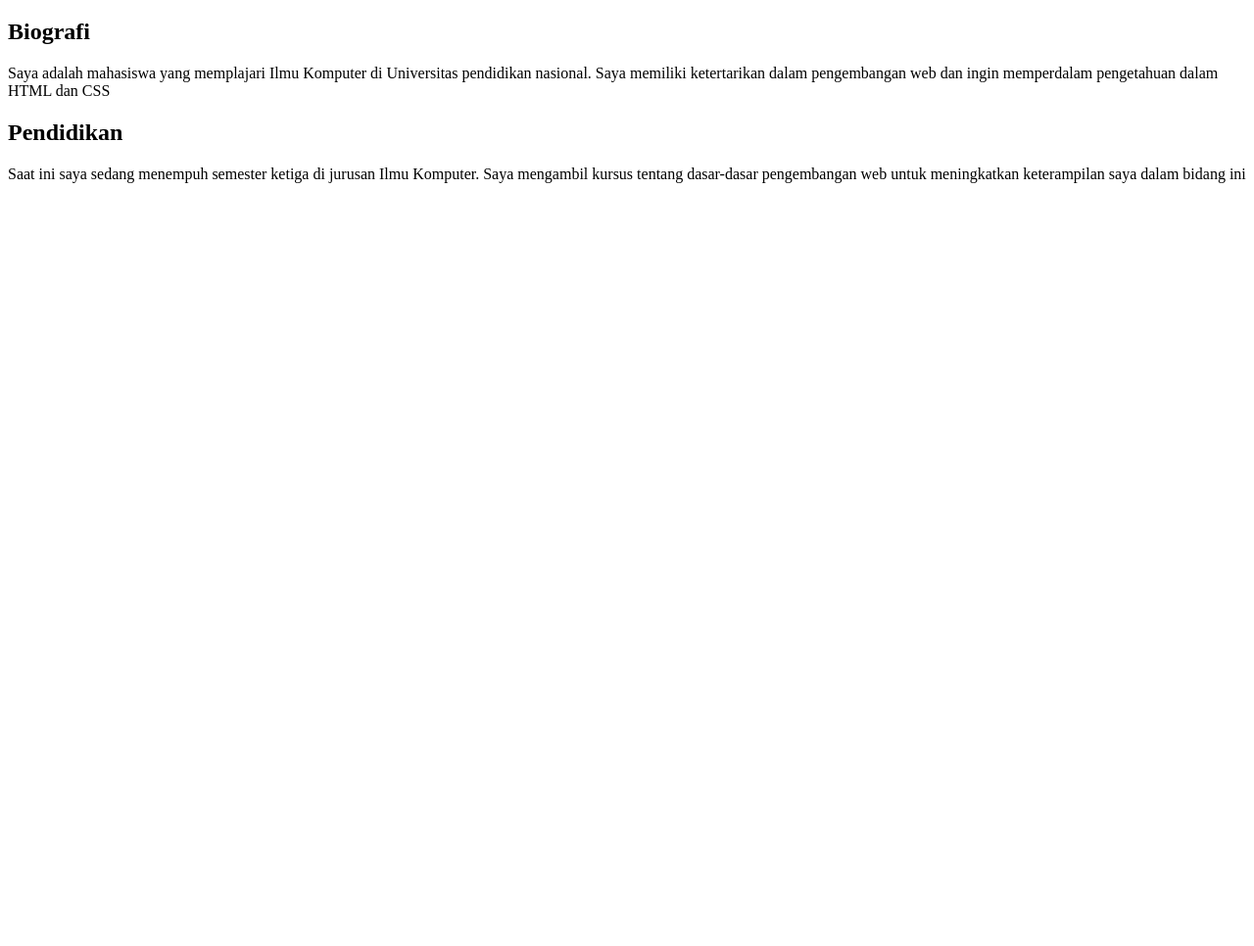
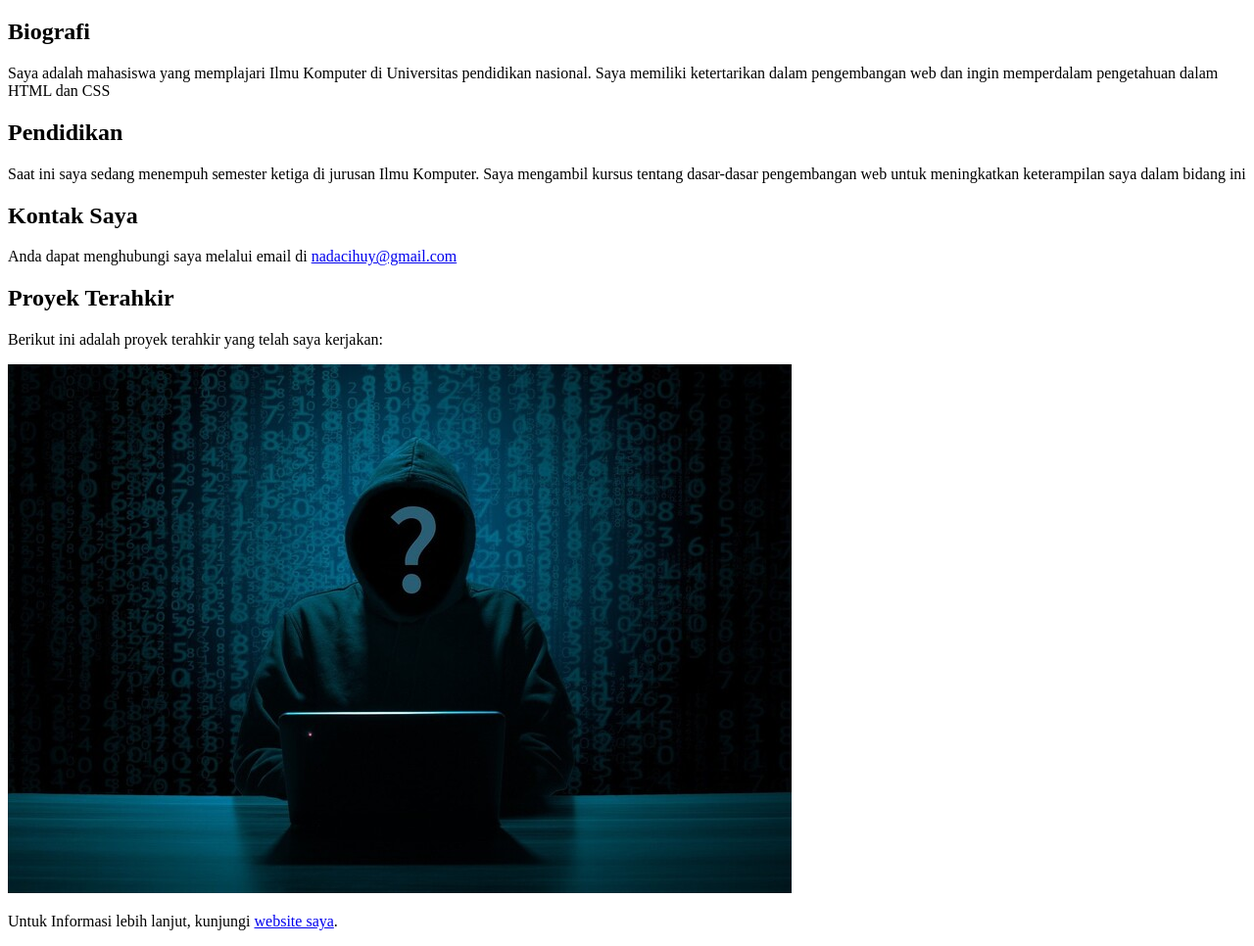
Before and after one commit to Torortutsq/PRAKTIKUM_HTML, a plain HTML site: page index.html in a window 1280 px wide. Shown: the part 61-1027 px from the top of the page at 98% size. Before the commit the page ends 800 px from the top, so only its background shows below. Drawn offline with Linux system fonts and the light colour scheme.

Commit message:
Membuat Hyperlink dan menambahkan gambar

```diff
--- a/index.html
+++ b/index.html
@@ -17,5 +17,15 @@
     <p> Saat ini saya sedang menempuh semester ketiga di jurusan Ilmu Komputer. Saya mengambil kursus tentang dasar-dasar
         pengembangan web untuk meningkatkan keterampilan saya dalam bidang ini
     </p>
+
+    <h2> Kontak Saya</h2>
+    <p> Anda dapat menghubungi saya melalui email di <a href="igedenadaarsana@gmail.com">nadacihuy@gmail.com</a></p>
+
+    <h2> Proyek Terahkir</h2>
+    <p> Berikut ini adalah proyek terahkir yang telah saya kerjakan:</p>
+    <img src="hacker.jpg" alt="Deskripsi Proyek Terahkir">
+
+    <p> Untuk Informasi lebih lanjut, kunjungi <a href="http://www.domain.com" target="_blank"> website saya</a>.</p>
+
 </body>
 </html>
```
Also changed, not shown: hacker.jpg (added).
